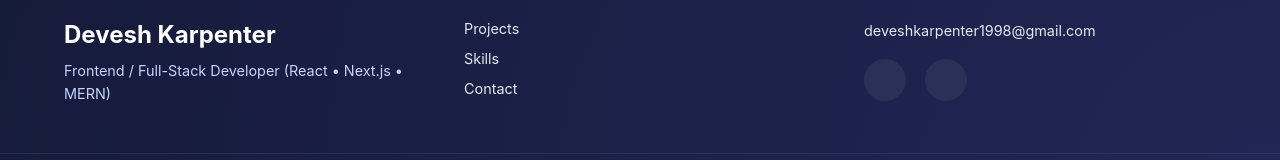
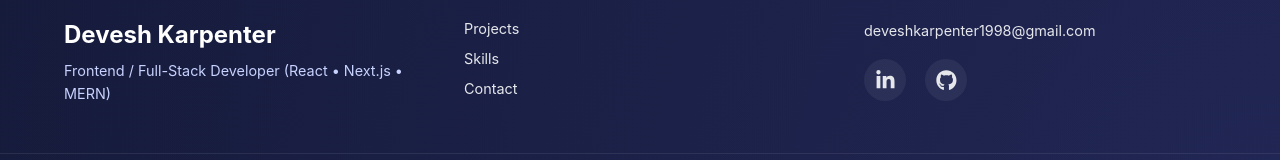
Before and after one commit to Devkarpenter/portfolio, a React (Vite) app: page / in a window 1280 px wide. Shown: the part 6945-7105 px from the top of the page. Built offline with nearby package versions, Linux system fonts and the light colour scheme.

Commit message:
footer_links

```diff
--- a/src/components/Footer/Footer.css
+++ b/src/components/Footer/Footer.css
@@ -5,6 +5,10 @@
     radial-gradient(circle at top, #1e3a8a30, transparent 50%),
     linear-gradient(135deg, #020617, #0b1120); */
   border-top: 1px solid rgba(255, 255, 255, 0.08);
+}
+
+.footer-social svg {
+  font-size: 1.3rem;
 }
 
 /* ===== CONTAINER ===== */
--- a/src/components/Footer/Footer.jsx
+++ b/src/components/Footer/Footer.jsx
@@ -1,5 +1,6 @@
 import "./Footer.css";
 import { motion } from "framer-motion";
+import { FaLinkedinIn, FaGithub } from "react-icons/fa";
 
 function Footer() {
   return (
@@ -61,7 +62,7 @@ function Footer() {
               whileHover={{ scale: 1.12 }}
               transition={{ duration: 0.3 }}
             >
-              <i className="bx bxl-linkedin"></i>
+              <FaLinkedinIn />
             </motion.a>
 
             <motion.a
@@ -72,7 +73,7 @@ function Footer() {
               whileHover={{ scale: 1.12 }}
               transition={{ duration: 0.3 }}
             >
-              <i className="bx bxl-github"></i>
+              <FaGithub />
             </motion.a>
           </div>
         </motion.div>
```
